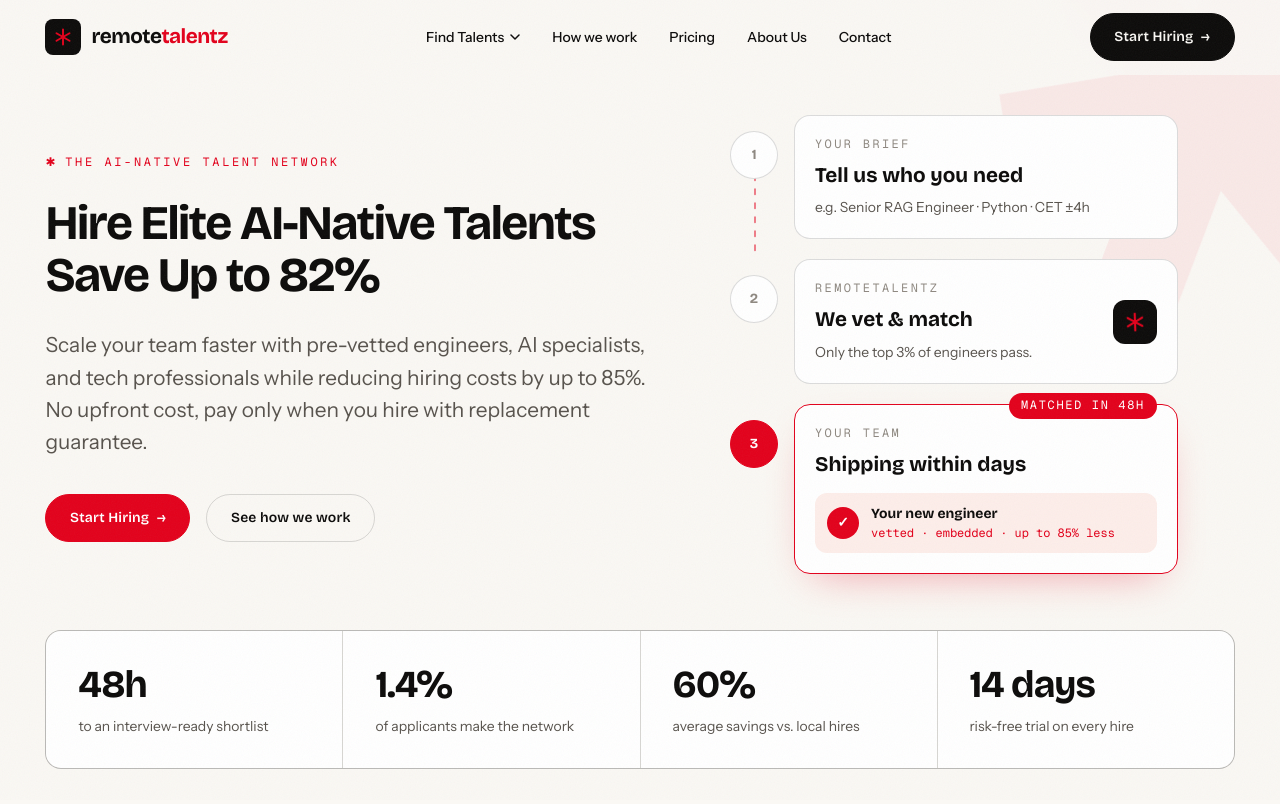
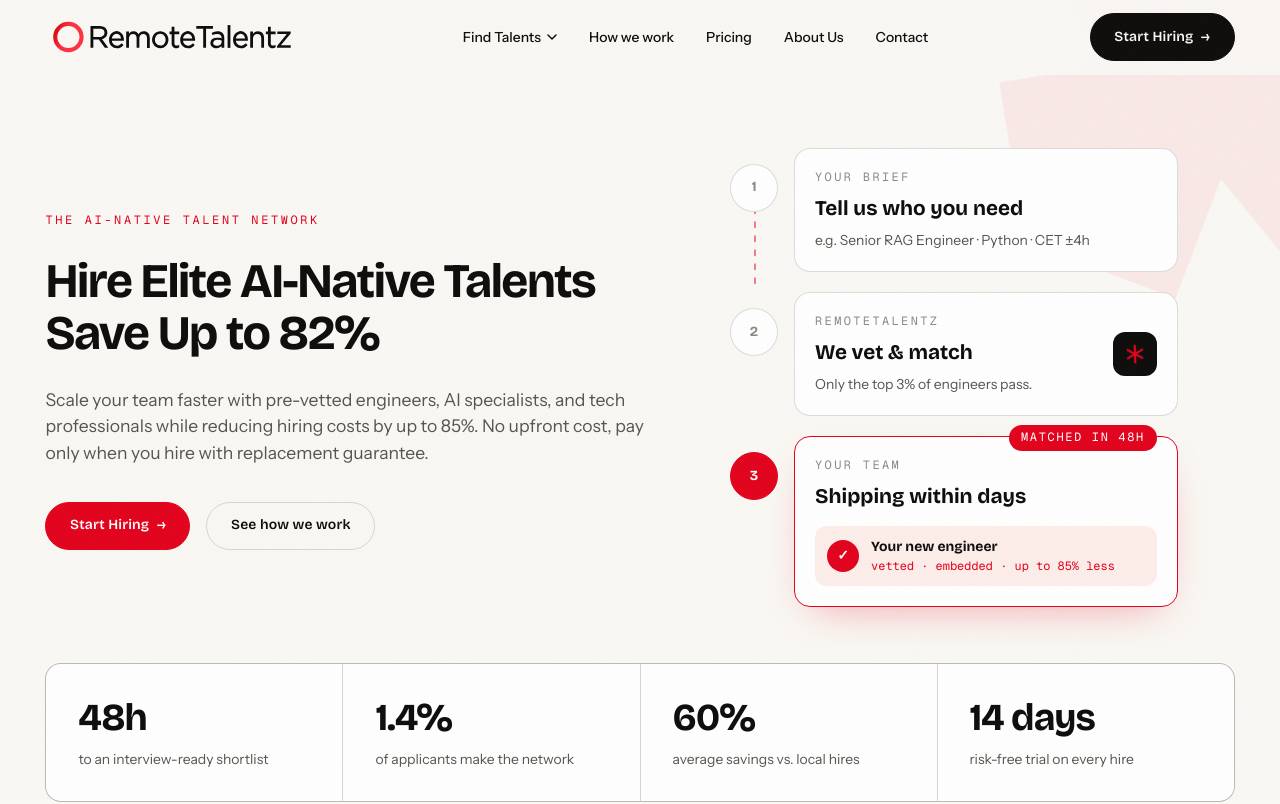
Before and after one commit to TaforaTech/remote-talentz, a Next.js app: page / in a window 1280 px wide. Shown: the top 804 px of the page. Built offline with nearby package versions, Linux system fonts and the light colour scheme.

Commit message:
feat: add logo

```diff
--- a/src/components/Footer.tsx
+++ b/src/components/Footer.tsx
@@ -78,12 +78,12 @@ export default function Footer() {
         </div>
 
         {/* Oversized wordmark */}
-        <p
+        {/* <p
           aria-hidden="true"
           className="mt-16 select-none border-t border-paper/10 pt-12 text-center font-display text-hero font-bold tracking-[-0.03em] text-paper/[0.07]"
         >
           remotetalentz<span className="text-red/40">✱</span>
-        </p>
+        </p> */}
 
         <div className="mt-10 flex flex-col items-center justify-between gap-3 border-t border-paper/10 pt-6 sm:flex-row">
           <p className="text-2xs text-paper/40">
--- a/src/components/Hero.tsx
+++ b/src/components/Hero.tsx
@@ -21,12 +21,12 @@ export default function Hero() {
       </div>
 
       {/* Fills the viewport on any screen; grows on short screens */}
-      <div className="container-rt relative flex min-h-[calc(100svh-var(--rt-nav-h))] flex-col justify-center py-[clamp(2.5rem,5vh,5rem)]">
+      <div className="container-rt relative flex min-h-svh flex-col justify-center py-[clamp(2.5rem,5vh,5rem)]">
         <div className="grid grid-cols-1 items-center gap-x-2 gap-y-16 lg:grid-cols-[1.05fr_0.95fr]">
           {/* Copy */}
           <div>
             <p className="eyebrow anim-fade-up">
-              <span aria-hidden="true">✱</span> The AI-native talent network
+               The AI-native talent network
             </p>
 
             <h1
@@ -39,7 +39,7 @@ export default function Hero() {
             </h1>
 
             <p
-              className="anim-fade-up mt-7  text-lg text-ink-soft"
+              className="anim-fade-up mt-7  text-md text-ink-soft"
               style={{ animationDelay: "220ms" }}
             >
               Scale your team faster with pre-vetted engineers, AI specialists, and tech professionals while reducing hiring costs by up to 85%. No upfront cost, pay only when you hire with replacement guarantee.
--- a/src/components/Logo.tsx
+++ b/src/components/Logo.tsx
@@ -5,37 +5,54 @@ export default function Logo({ onDark = false }: { onDark?: boolean }) {
     <Link
       href="/"
       aria-label="RemoteTalentz — home"
-      className="group inline-flex items-center gap-2.5"
+      className="group inline-flex items-center"
     >
-      {/* Mark: red asterisk in a black tile — black & red only */}
-      <span
-        className={`grid size-9 shrink-0 place-items-center rounded-lg ${
-          onDark ? "bg-paper" : "bg-ink"
-        }`}
+      <svg
+        viewBox="0 0 1000 250"
+        role="img"
+        aria-label="RemoteTalentz"
+        fill="currentColor"
+        className={`h-16 w-auto ${onDark ? "text-paper" : "text-ink"}`}
       >
-        <svg
-          width="18"
-          height="18"
-          viewBox="0 0 24 24"
+        <defs>
+          <linearGradient
+            id="rt-logo-gradient"
+            x1="35.62"
+            y1="104.69"
+            x2="147.22"
+            y2="145.31"
+            gradientUnits="userSpaceOnUse"
+          >
+            <stop offset="0" stopColor="#d60505" />
+            <stop offset="0.04" stopColor="#dc0b0d" />
+            <stop offset="0.22" stopColor="#ef1f29" />
+            <stop offset="0.38" stopColor="#fb2c3a" />
+            <stop offset="0.5" stopColor="#ff3040" />
+          </linearGradient>
+        </defs>
+        <path d="M229.81,130.45a26.61,26.61,0,0,0,7.23-5.27,22.48,22.48,0,0,0,4.75-7.48,26.43,26.43,0,0,0,1.68-9.71,25.7,25.7,0,0,0-2.16-10.61,23.58,23.58,0,0,0-6.12-8.21,28,28,0,0,0-9.49-5.25,39,39,0,0,0-12.33-1.84H177.74v85.36h11.1V135.06h21.48l23.34,32.38h13.66l-25-34.35A32.61,32.61,0,0,0,229.81,130.45Zm-41-37.66h23.9c6.27,0,11.17,1.39,14.59,4.13s5,6.49,5,11.47a15.62,15.62,0,0,1-1.46,6.85,14.77,14.77,0,0,1-4,5.09,19.18,19.18,0,0,1-6.25,3.23,26.69,26.69,0,0,1-8,1.14H188.84Z" />
+        <path d="M300.75,112.45a28,28,0,0,0-33.13-7.29,28.7,28.7,0,0,0-9.35,7.09,32.83,32.83,0,0,0-6.12,10.56A37.92,37.92,0,0,0,250,135.72a36.07,36.07,0,0,0,2.45,13.47,32.49,32.49,0,0,0,6.66,10.5,29.73,29.73,0,0,0,21.68,9.18c5.81,0,10.77-1.1,14.75-3.28A37.64,37.64,0,0,0,306,157l.63-.74-7-6.46-.69.73a30.84,30.84,0,0,1-7.85,6.12A21.3,21.3,0,0,1,281,158.88a19.58,19.58,0,0,1-7.11-1.31,18.68,18.68,0,0,1-6.12-3.84,20.28,20.28,0,0,1-4.49-6.24,24.59,24.59,0,0,1-2.09-7.43H308l.12-.87a13,13,0,0,0,.12-1.69v-1.31a44.2,44.2,0,0,0-1.89-13A32.05,32.05,0,0,0,300.75,112.45Zm-21.49-.14a16.1,16.1,0,0,1,7.37,1.62,16.81,16.81,0,0,1,5.4,4.33,20.4,20.4,0,0,1,3.48,6.35,31.58,31.58,0,0,1,1.5,6.64H261.19a27.39,27.39,0,0,1,1.86-6.93A22.43,22.43,0,0,1,267,118a18,18,0,0,1,5.52-4.17A15.33,15.33,0,0,1,279.26,112.31Z" />
+        <path d="M386.22,102.56a25.67,25.67,0,0,0-7.37,1,23,23,0,0,0-6,2.74,24.14,24.14,0,0,0-4.74,4.1h0a38.72,38.72,0,0,0-2.75,3.44,23.68,23.68,0,0,0-6.65-7.57,20.56,20.56,0,0,0-12.56-3.71,22.5,22.5,0,0,0-7,1,21.41,21.41,0,0,0-5.44,2.69,21.83,21.83,0,0,0-4.27,3.93q-.78.93-1.5,1.89v-8.2H317.13v63.57H328V131.31a22,22,0,0,1,1.2-7.46,18.7,18.7,0,0,1,3.33-5.82,14.89,14.89,0,0,1,4.9-3.79,14.13,14.13,0,0,1,6.12-1.33c4.48,0,7.9,1.46,10.44,4.46s3.85,7.35,3.85,12.87v37.2H368.6V131a22.26,22.26,0,0,1,1.26-7.75,16.79,16.79,0,0,1,3.36-5.67,13.72,13.72,0,0,1,4.88-3.45,15.23,15.23,0,0,1,5.93-1.17c4.56,0,8,1.46,10.56,4.46s3.85,7.43,3.85,13.11v37h10.87V128.33c0-7.92-2.06-14.25-6.12-18.82S393.39,102.56,386.22,102.56Z" />
+        <path d="M473.2,112.33a32.29,32.29,0,0,0-10.15-7.12,32.41,32.41,0,0,0-25.67,0,31.58,31.58,0,0,0-10.15,7.19A32.93,32.93,0,0,0,420.58,123a35.14,35.14,0,0,0-2.37,12.81,34.68,34.68,0,0,0,2.37,12.76,31.81,31.81,0,0,0,16.74,17.63,30.51,30.51,0,0,0,12.73,2.65,31.38,31.38,0,0,0,23-9.84,33.7,33.7,0,0,0,6.7-10.62,34.37,34.37,0,0,0,2.43-12.81,34.76,34.76,0,0,0-2.37-12.76A32.49,32.49,0,0,0,473.2,112.33ZM442,156.72a21.14,21.14,0,0,1-6.64-4.88,22.46,22.46,0,0,1-4.4-7.28,25.32,25.32,0,0,1-1.6-9,25.82,25.82,0,0,1,1.54-9,23.82,23.82,0,0,1,4.25-7.29,18.87,18.87,0,0,1,6.5-4.85,20.14,20.14,0,0,1,8.44-1.75,19.23,19.23,0,0,1,8.3,1.81,21.48,21.48,0,0,1,6.71,4.93,22.77,22.77,0,0,1,4.45,7.34,25.19,25.19,0,0,1,1.61,9,25.67,25.67,0,0,1-1.55,9,22.57,22.57,0,0,1-4.29,7.22,19.93,19.93,0,0,1-6.57,4.8A20.66,20.66,0,0,1,442,156.72Z" />
+        <path d="M505.57,85.29H494.7v18.58h-8.28V114h8.28v36.14a23.42,23.42,0,0,0,1.33,8.34,15.08,15.08,0,0,0,3.76,5.8,14.51,14.51,0,0,0,5.74,3.26,23.87,23.87,0,0,0,7,1,24.6,24.6,0,0,0,6-.69,20.58,20.58,0,0,0,5.14-2.07l.51-.29v-10.1l-1.47.76a16.38,16.38,0,0,1-8.17,2,10.14,10.14,0,0,1-6.6-2c-1.59-1.3-2.39-3.72-2.39-7.2V114h18.86V103.87H505.57Z" />
+        <path d="M578.83,112.45a28,28,0,0,0-33.14-7.29,28.77,28.77,0,0,0-9.34,7.09,32.83,32.83,0,0,0-6.12,10.56A37.92,37.92,0,0,0,528,135.72a36.07,36.07,0,0,0,2.46,13.47,32.64,32.64,0,0,0,6.65,10.5,29.77,29.77,0,0,0,21.69,9.18c5.81,0,10.78-1.1,14.75-3.28A37.64,37.64,0,0,0,584.1,157l.63-.74-7-6.46-.69.73a30.84,30.84,0,0,1-7.85,6.12,21.3,21.3,0,0,1-10.16,2.26,19.62,19.62,0,0,1-7.11-1.31,18.68,18.68,0,0,1-6.12-3.84,20.45,20.45,0,0,1-4.49-6.24,24.59,24.59,0,0,1-2.09-7.43h46.8l.12-.87a13,13,0,0,0,.12-1.69v-1.31a44.2,44.2,0,0,0-1.89-13A31.87,31.87,0,0,0,578.83,112.45Zm-21.49-.14a16.1,16.1,0,0,1,7.37,1.62,16.7,16.7,0,0,1,5.4,4.33,20.4,20.4,0,0,1,3.48,6.35,31.58,31.58,0,0,1,1.5,6.64H539.27a27.39,27.39,0,0,1,1.86-6.93,22.43,22.43,0,0,1,3.93-6.33,17.9,17.9,0,0,1,5.52-4.17A15.33,15.33,0,0,1,557.34,112.31Z" />
+        <polygon points="656.11 82.08 590.95 82.08 590.95 92.79 617.98 92.79 617.98 167.44 629.09 167.44 629.09 92.79 656.11 92.79 656.11 82.08" />
+        <path d="M674,103a45.92,45.92,0,0,0-11.88,1.41,59.56,59.56,0,0,0-10.18,3.81l-.81.39,3.32,9.43,1-.5a51.57,51.57,0,0,1,8.29-3.21,33.72,33.72,0,0,1,9.32-1.21c5.31,0,9.48,1.33,12.38,4s4.32,6.58,4.32,11.82v.8c-2.32-.63-4.7-1.16-7.1-1.56a62.84,62.84,0,0,0-10.17-.73,39.29,39.29,0,0,0-10.57,1.35,25.86,25.86,0,0,0-8.37,4,18.1,18.1,0,0,0-5.55,6.62,20.44,20.44,0,0,0-1.94,9.08,18.89,18.89,0,0,0,2,8.93,19.55,19.55,0,0,0,5.33,6.33,22.79,22.79,0,0,0,7.46,3.8,29.09,29.09,0,0,0,8.4,1.23c5.45,0,10.06-1.13,13.69-3.36a32.74,32.74,0,0,0,6.8-5.46v7.51h10.53V128.81c0-8.42-2.31-14.9-6.86-19.25S682.32,103,674,103Zm-8.3,55.66a13.88,13.88,0,0,1-4.43-2.28,11.06,11.06,0,0,1-3-3.54,10.08,10.08,0,0,1-1.08-4.77,10.2,10.2,0,0,1,4.07-8.61c2.79-2.15,6.9-3.24,12.23-3.24a51,51,0,0,1,9.6.81c2.5.49,4.78,1,6.81,1.56v5.19a13.58,13.58,0,0,1-1.44,6.27,15.32,15.32,0,0,1-4,4.92,19.67,19.67,0,0,1-6,3.28A21.47,21.47,0,0,1,665.66,158.69Z" />
+        <rect x="713.31" y="78.51" width="10.88" height="88.94" />
+        <path d="M785.26,112.45a28,28,0,0,0-33.13-7.29,28.81,28.81,0,0,0-9.35,7.09,33,33,0,0,0-6.12,10.56,37.92,37.92,0,0,0-2.18,12.91,36.07,36.07,0,0,0,2.46,13.47,32.64,32.64,0,0,0,6.65,10.5,29.73,29.73,0,0,0,21.68,9.18c5.81,0,10.78-1.1,14.75-3.28A37.82,37.82,0,0,0,790.54,157l.63-.74-7-6.46-.69.73a30.84,30.84,0,0,1-7.85,6.12,21.27,21.27,0,0,1-10.16,2.26,19.62,19.62,0,0,1-7.11-1.31,18.64,18.64,0,0,1-6.11-3.84,20.47,20.47,0,0,1-4.5-6.24,24.58,24.58,0,0,1-2.08-7.43h46.79l.12-.87a13,13,0,0,0,.12-1.69v-1.31a43.88,43.88,0,0,0-1.89-13A31.69,31.69,0,0,0,785.26,112.45Zm-21.48-.14a16.1,16.1,0,0,1,7.37,1.62,16.77,16.77,0,0,1,5.39,4.33,20.63,20.63,0,0,1,3.49,6.35,31,31,0,0,1,1.49,6.64H745.71a27.38,27.38,0,0,1,1.85-6.93,22.43,22.43,0,0,1,3.93-6.33,18.14,18.14,0,0,1,5.52-4.17A15.37,15.37,0,0,1,763.78,112.31Z" />
+        <path d="M849.34,109.74a20.94,20.94,0,0,0-7.48-5.32,25.62,25.62,0,0,0-10-1.86c-5.33,0-9.75,1.25-13.13,3.7a30.27,30.27,0,0,0-6.22,6v-8.44H801.64v63.57h10.87V131.19a21.52,21.52,0,0,1,1.26-7.51,16.88,16.88,0,0,1,3.53-5.79,15.59,15.59,0,0,1,5.35-3.69,17.14,17.14,0,0,1,6.68-1.29c5,0,8.76,1.52,11.42,4.65s4,7.48,4,12.92v37h10.88V128.21A31.75,31.75,0,0,0,854,117.88,23.58,23.58,0,0,0,849.34,109.74Z" />
+        <path d="M881.86,85.29H871v18.58h-8.28V114H871v36.14a23.42,23.42,0,0,0,1.33,8.34,15.08,15.08,0,0,0,3.76,5.8,14.65,14.65,0,0,0,5.74,3.26,23.87,23.87,0,0,0,7,1,24.6,24.6,0,0,0,6.05-.69,20.43,20.43,0,0,0,5.14-2.07l.51-.29v-10.1l-1.47.76a16.38,16.38,0,0,1-8.16,2,10.15,10.15,0,0,1-6.61-2c-1.58-1.3-2.39-3.72-2.39-7.2V114h18.86V103.87H881.86Z" />
+        <polygon points="959.84 111.07 959.84 103.87 907.67 103.87 907.67 113.62 944.61 113.62 906.52 159.96 906.29 160.24 906.29 167.44 959.84 167.44 959.84 157.69 921.4 157.69 959.6 111.35 959.84 111.07" />
+        <circle
+          cx="91.42"
+          cy="125"
+          r="51.25"
           fill="none"
-          aria-hidden="true"
-          className="transition-transform duration-500 group-hover:rotate-180"
-        >
-          <path
-            d="M12 2v20M3.34 7l17.32 10M3.34 17L20.66 7"
-            stroke="var(--rt-red)"
-            strokeWidth="2.6"
-            strokeLinecap="round"
-          />
-        </svg>
-      </span>
-      <span
-        className={`font-display text-lg font-bold leading-none tracking-tight ${
-          onDark ? "text-paper" : "text-ink"
-        }`}
-      >
-        remote<span className="text-red">talentz</span>
-      </span>
+          stroke="url(#rt-logo-gradient)"
+          strokeWidth="16.23"
+          strokeMiterlimit="10"
+        />
+      </svg>
     </Link>
   );
 }
```
Also changed, not shown: public/logo_main.svg (added).
